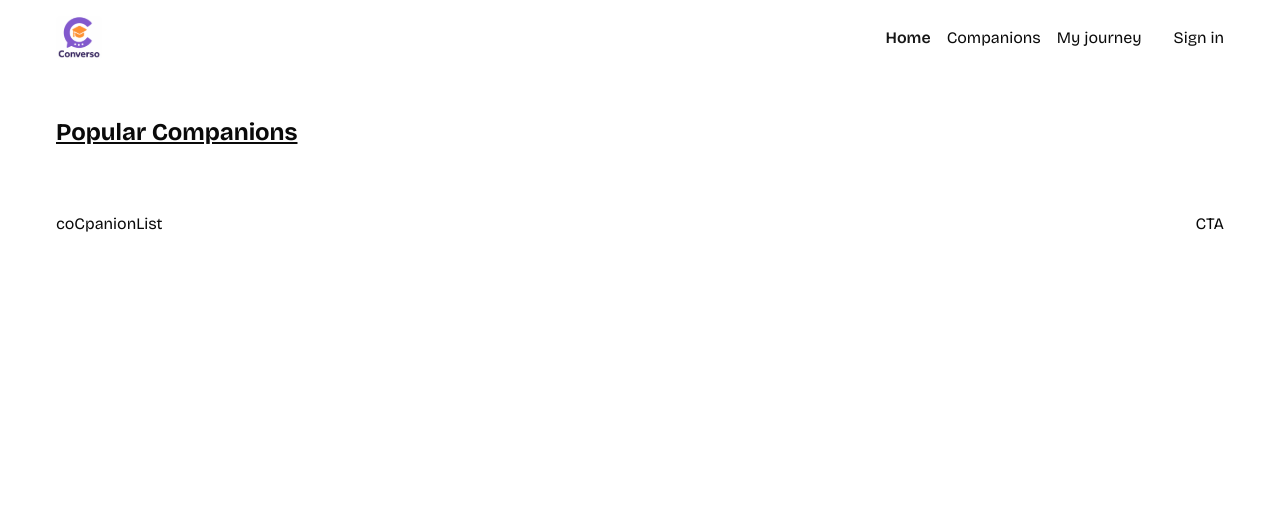
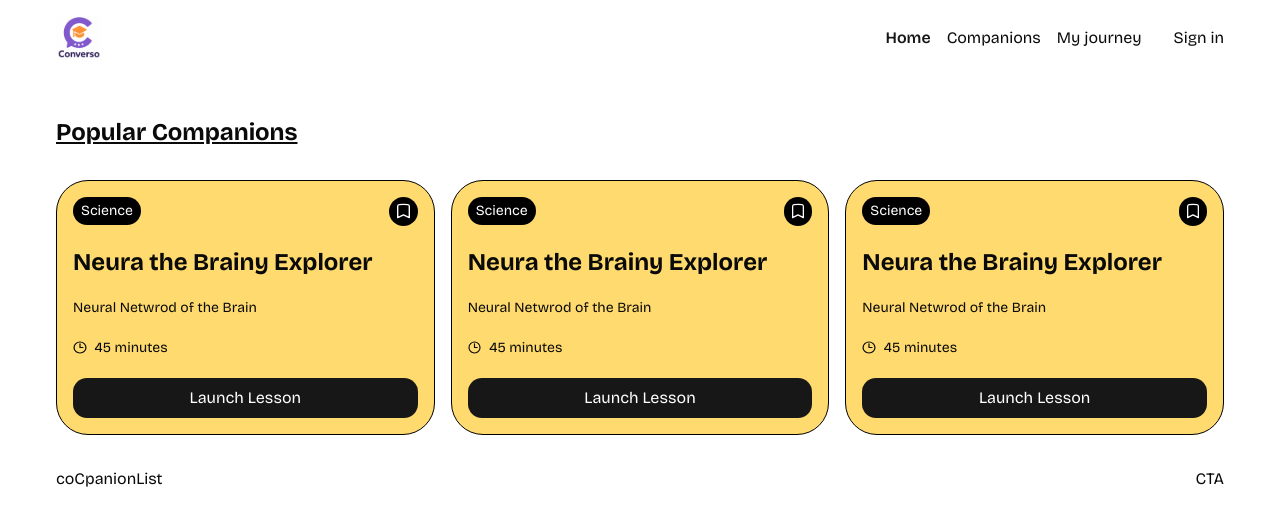
Before and after one commit to GhosTHaise/learning-sass-app, a Next.js app: page / in a window 1280 px wide. Shown: the top 526 px of the page. Built offline with nearby package versions, Linux system fonts and the light colour scheme.

Commit message:
feat : companion card

```diff
--- a/app/page.tsx
+++ b/app/page.tsx
@@ -10,9 +10,29 @@
         Popular Companions
       </h1>
       <section className='home-section'>
-        <CompanionCard />
-        <CompanionCard />
-        <CompanionCard />
+        <CompanionCard
+          id="123"
+          name="Neura the Brainy Explorer"
+          topic="Neural Netwrod of the Brain"
+          subject="science"
+          duration={45}
+          color="#ffda6e"
+        />
+        <CompanionCard
+          id="456"
+          name="Neura the Brainy Explorer"
+          topic="Neural Netwrod of the Brain"
+          subject="science"
+          duration={45}
+          color="#ffda6e" />
+        <CompanionCard
+          id="321"
+          name="Neura the Brainy Explorer"
+          topic="Neural Netwrod of the Brain"
+          subject="science"
+          duration={45}
+          color="#ffda6e"
+        />
       </section>
       <section className="home-section">
         <CompanionList />
--- a/components/companion-card.tsx
+++ b/components/companion-card.tsx
@@ -1,10 +1,62 @@
+import Image from 'next/image'
+import Link from 'next/link'
 import React from 'react'
 
-const CompanionCard = () => {
+interface CompanionCardProps {
+  id: string
+  name: string
+  topic: string
+  subject: string
+  duration: number
+  color: string
+}
+
+const CompanionCard = ({
+  id,
+  name,
+  topic,
+  subject,
+  duration,
+  color }: CompanionCardProps) => {
   return (
-    <div>
+    <article
+      className='companion-card'
+      style={{ backgroundColor: color }}
+    >
+      <div className="flex justify-between items-center">
+        <div className="subject-badge">
+          {subject}
+        </div>
+        <button title='bookmark' className="companion-bookmark">
+          <Image
+            src="/icons/bookmark.svg"
+            alt="bookmark"
+            width={12.5}
+            height={15}
+          />
+        </button>
+      </div>
 
-    </div>
+      <h2 className='text-2xl font-bold'>{name}</h2>
+      <p className="text-sm">{topic}</p>
+      <div className="flex items-center gap-2">
+        <Image
+          src="/icons/clock.svg"
+          alt='duration'
+          width={13.5}
+          height={13.5}
+        />
+        <p className="text-sm">
+          {duration} minutes
+        </p>
+      </div>
+
+      <Link href={`/companions/${id}`} className='w-full'>
+        <button className='btn-primary w-full justify-center'>
+          Launch Lesson
+        </button>
+      </Link>
+    </article>
   )
 }
 
```
